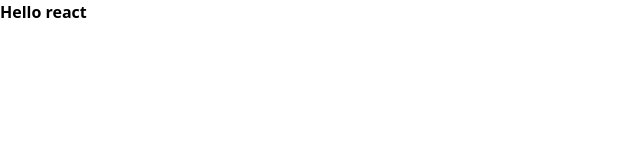
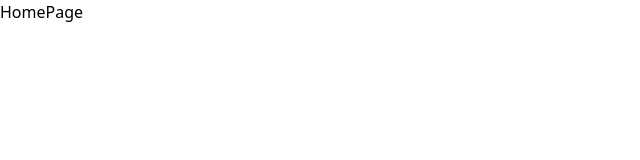
Before and after one commit to Paata1987/Redux, a React (Create React App) app in the folder react-redux-toolkit-rktquery/: page / in a window 1280 px wide. Shown: the top 160 px of the page, without its empty margins (0-640 px from the left). Built offline with nearby package versions, Linux system fonts and the light colour scheme.

Commit message:
create favoutepages and home page components/ routing

```diff
--- a/react-redux-toolkit-rktquery/src/App.tsx
+++ b/react-redux-toolkit-rktquery/src/App.tsx
@@ -1,7 +1,14 @@
 import React from 'react';
+import { Route, Routes } from 'react-router-dom';
+import FavouritesPages from './pages/FavouritesPages';
+import HomePage from './pages/HomePage';
 
 function App() {
-  return <h1 className="font-bold">Hello react</h1>;
+  return (
+    <Routes>
+      <Route path="/" element={<HomePage />} />
+      <Route path="/favourites" element={<FavouritesPages />} />
+    </Routes>
+  );
 }
-
 export default App;
```
